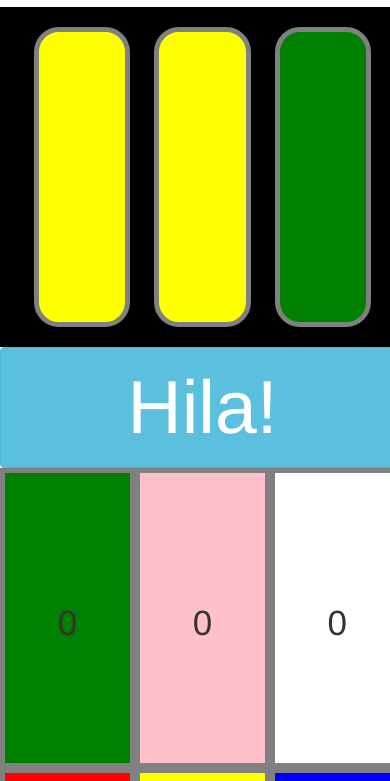
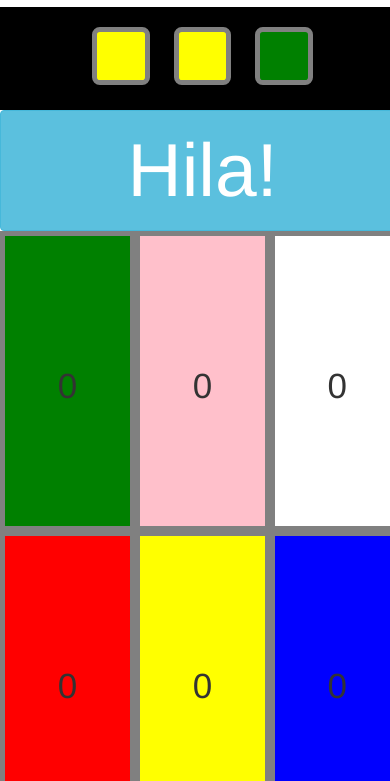
Before and after one commit to jiwom/project-cge, a plain HTML site: page index.html in a window 390 px wide. Shown: the part 63-844 px from the top of the page. Drawn offline with nearby package versions, Linux system fonts and the light colour scheme.

Commit message:
make dice responsive

```diff
--- a/assets/css/styles.css
+++ b/assets/css/styles.css
@@ -11,7 +11,7 @@
 }
 
 #dice-container {
-	height: 340px;
+	height: auto;
 	background-color: black;
 	padding: 10px;
 }
@@ -20,11 +20,12 @@
 }
 .dice {
 	margin: 10px;
-	height: 300px;
+	height: 15vw;
+    width: 15%;
     background-color: red;
     border-style: solid;
     border-width: 5px;
-    border-radius: 25px 25px 25px 25px;
+    border-radius: 2vw;
     border-color: gray;
 }
 .bet-box {
```
